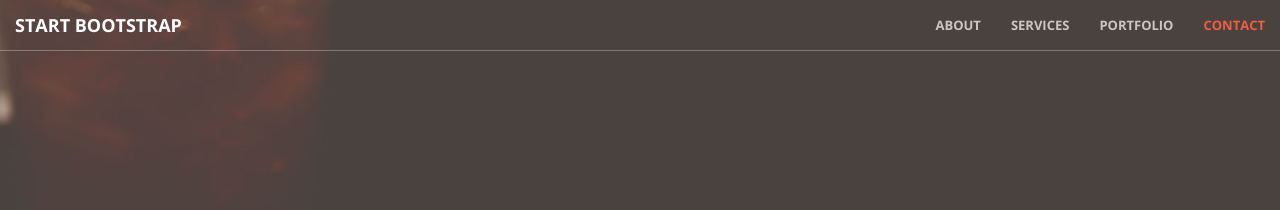
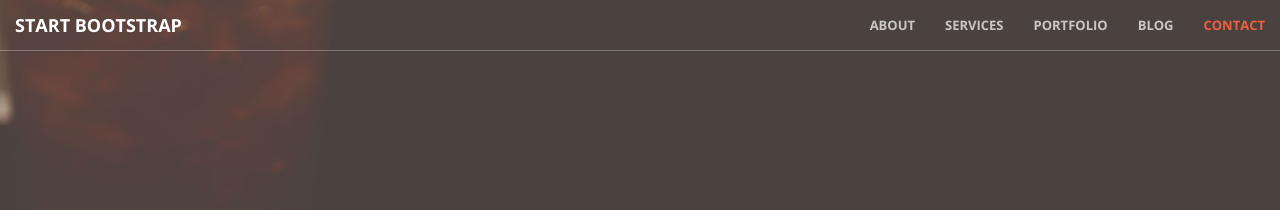
Before and after one commit to petriomelony/petriomelony.github.io, a Jekyll site: the page built from index.html, in a window 1280 px wide. Shown: the top 210 px of the page. Built offline with Jekyll 4.4.1, drawn with Linux system fonts in a browser that asks for light colours.

Commit message:
Update nav.html

```diff
--- a/_includes/nav.html
+++ b/_includes/nav.html
@@ -24,6 +24,9 @@
                     <a class="page-scroll" href="#portfolio">Portfolio</a>
                 </li>
                 <li>
+                    <a class="page-scroll" href="blog.html">Blog</a>
+                </li>
+                <li>
                     <a class="page-scroll" href="#contact">Contact</a>
                 </li>
             </ul>
```
